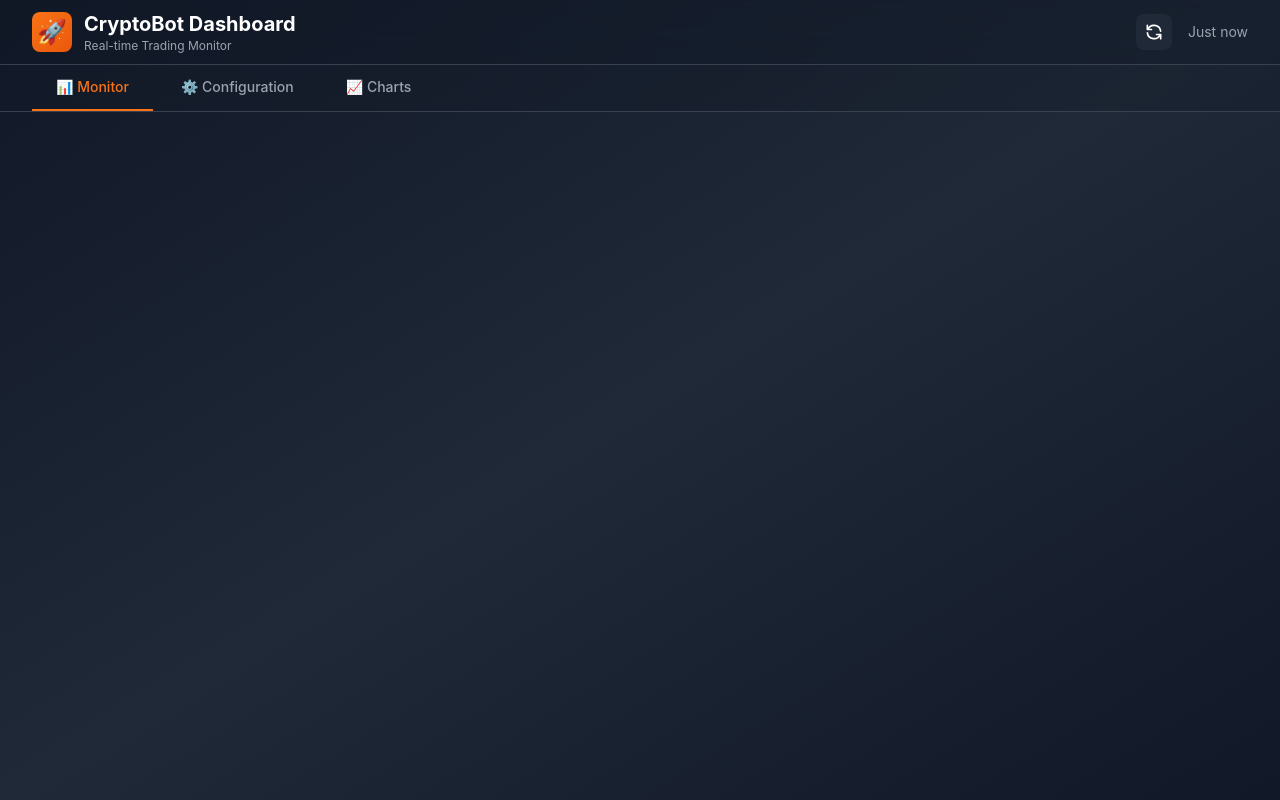
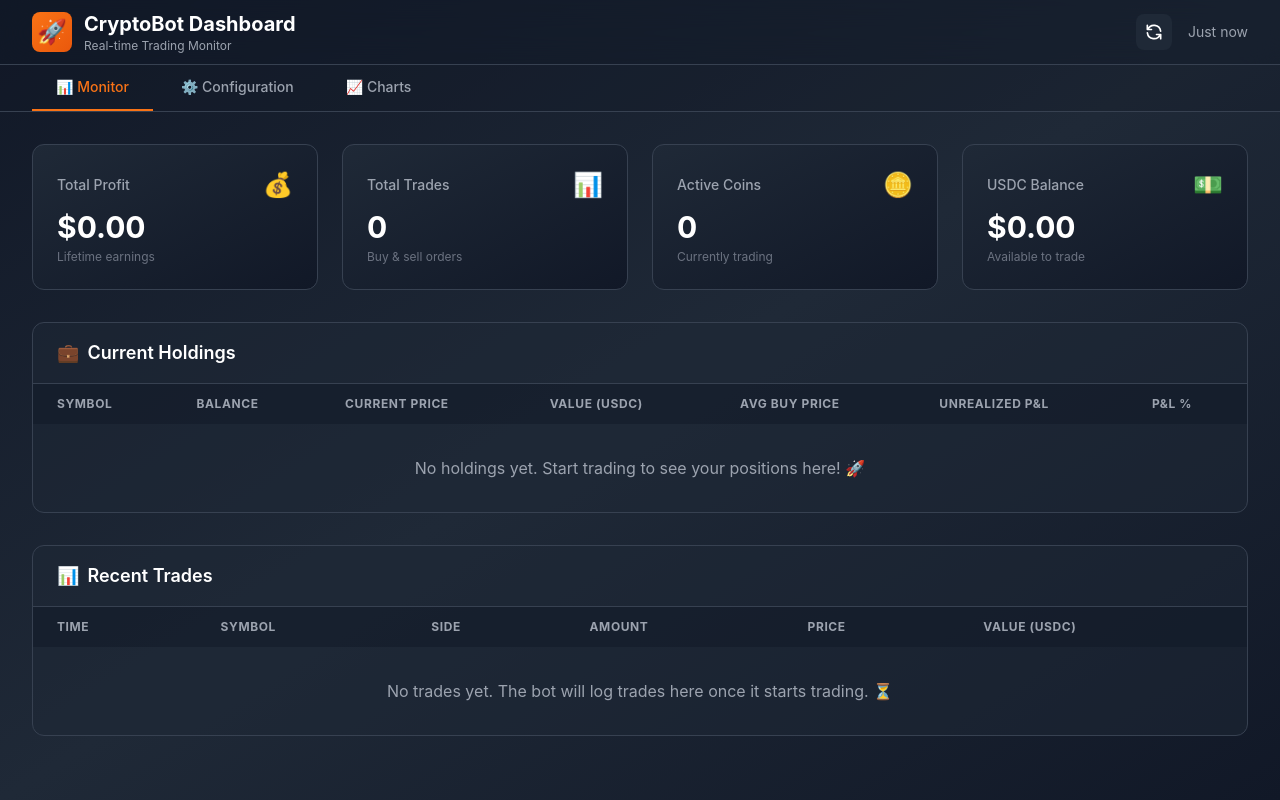
Before and after one commit to royen99/cryptobot-trader, a FastAPI app: page / in a window 1280 px wide. Run offline with FastAPI, Linux system fonts and the light colour scheme; data that the repository does not hold is empty; some libraries are stand-ins or nearby versions.

Commit message:
fixed the css

```diff
--- a/dashboard/templates/dashboard.html
+++ b/dashboard/templates/dashboard.html
@@ -113,7 +113,7 @@
     <div class="max-w-7xl mx-auto px-4 sm:px-6 lg:px-8 py-8">
 
         <!-- Monitor Tab -->
-        <div id="monitor-tab" class="tab-content">
+        <div id="monitor-tab" class="tab-content active">
             <!-- Stats Overview -->
             <div class="grid grid-cols-1 md:grid-cols-2 lg:grid-cols-4 gap-6 mb-8">
                 <div class="bg-gradient-to-br from-gray-800 to-gray-900 rounded-xl p-6 border border-gray-700 hover:border-primary transition-all">
```
